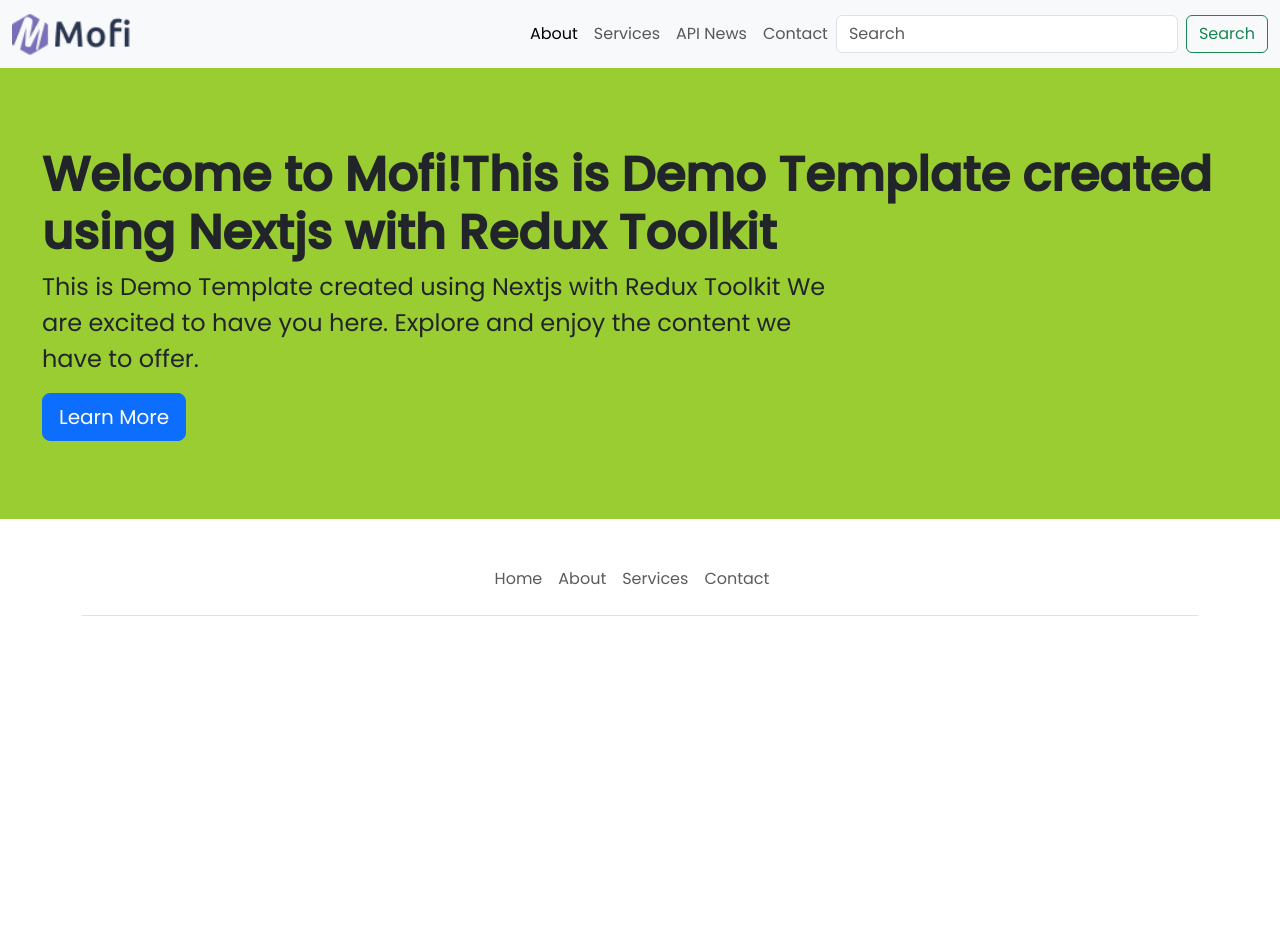
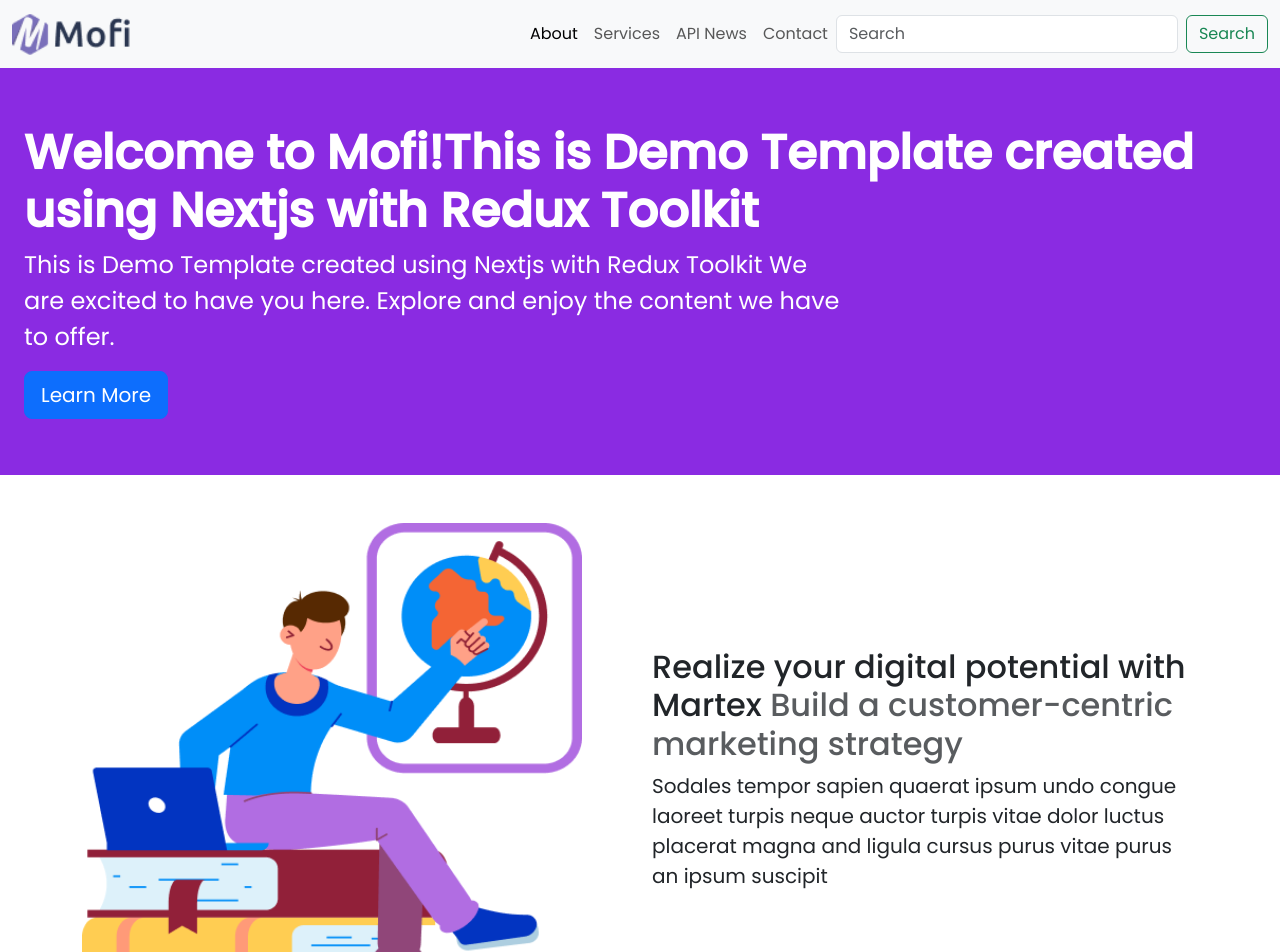
Before and after one commit to trajashekar423/nextjswithredux-fulltemplate, a Next.js app: page /about in a window 1280 px wide. Shown: the top 952 px of the page. Before the commit the page ends 800 px from the top, so only its background shows below. Built offline with nearby package versions, Linux system fonts and the light colour scheme.

Commit message:
changes complted

```diff
--- a/next.config.mjs
+++ b/next.config.mjs
@@ -1,4 +1,13 @@
 /** @type {import('next').NextConfig} */
-const nextConfig = {};
+const nextConfig = {images: {
+    remotePatterns: [
+      {
+        protocol: 'https',
+        hostname: 'tailwindui.com',
+        port: '',
+        pathname: '/account123/**',
+      },
+    ],
+  },};
 
 export default nextConfig;
--- a/src/app/about/page.js
+++ b/src/app/about/page.js
@@ -3,19 +3,20 @@
 import Image from 'next/image';
 import React from 'react'
 import { useSelector } from 'react-redux';
-import styles from '../css/service.module.css';
+import styles from '../css/about.module.css';
 function About() {
   const servicepageContent = useSelector((state) => state.content.servicepageContent);
   const {introduction,servicesimages} = servicepageContent;
   const homepageContent = useSelector((state) => state.content.homepageContent);
-  const {welcomeMessage,herocontent,button1} = homepageContent;
+  const {welcomeMessage,herocontent,button1,bannerlogo,images} = homepageContent;
+
   return (
-    <div>
+    <div >
+      <section className={styles.aboutbanner}>
         <div className='container-fluid'>
             <div className='row'>
-                <div className={styles.nomargin}>
-                    <div className='servicebanner'>
-                    <div className={styles.servicebanner}>
+                    <div className='aboutbanner py-2'>
+                    <div className={styles.aboutbanner}>
       <div className="container-fluid py-5">
         <h1 className="display-5 fw-bold">{welcomeMessage}{herocontent}</h1>
         <p className="col-md-8 fs-4">{herocontent} {introduction}</p>
@@ -24,10 +25,32 @@ function About() {
       </div>
     </div>
                     </div>
-                </div>
+
             </div>
 
         </div>
+        </section>
+
+<div className='container mt-5'>
+<div class="row featurette align-items-center">
+      <div class="col-md-6 order-md-2">
+        <h2 class="">Realize your digital potential with Martex <span class="text-body-secondary">Build a customer-centric marketing strategy</span></h2>
+        <p class="lead">Sodales tempor sapien quaerat ipsum undo congue laoreet turpis neque auctor turpis vitae dolor luctus placerat magna and ligula cursus purus vitae purus an ipsum suscipit
+
+</p>
+      </div>
+      <div class="col-md-6 order-md-1">
+      {servicesimages.map(servicesimages => (
+            <div key={servicesimages.id} className='col-sm-12'>
+            <Image src={servicesimages.About} alt="alt" width={500} height={545}
+            />
+        </div>
+          ))}
+      </div>
+    </div>
+</div>
+
+
 
     </div>
   );
--- a/src/app/contact/page.js
+++ b/src/app/contact/page.js
@@ -3,7 +3,7 @@
 import Maps from './maps';
 import { useDispatch, useSelector } from 'react-redux';
 import { setContactForm, submitContactForm } from '../store/contentSlice';
-
+import styles from '../css/contact.module.css';
 const ContactPage = () => {
   const dispatch = useDispatch();
   const contactForm = useSelector((state) => state.content.contactForm);
@@ -22,13 +22,15 @@ const ContactPage = () => {
   return (
     <div>
 
-   <div class="p-5 mb-4 bg-body-tertiary rounded-3">
-      <div class="container-fluid py-5">
-        <h1 class="display-5 fw-bold">{contactheading}</h1>
-        <p class="col-md-8 fs-4">Using a series of utilities, you can create this jumbotron, just like the one in previous versions of Bootstrap. Check out the examples below for how you can remix and restyle it to your liking.</p>
-        <button class="btn btn-primary btn-lg" type="button">Example button</button>
+   <section className={styles.contactbanner}>
+   <div className="p-5 mb-4 ">
+      <div className="container-fluid py-5">
+        <h1 className="display-5 fw-bold">{contactheading}</h1>
+        <p className="col-md-8 fs-4">Using a series of utilities, you can create this jumbotron, just like the one in previous versions of Bootstrap. Check out the examples below for how you can remix and restyle it to your liking.</p>
+        <button className="btn btn-primary btn-lg" type="button">Readmore</button>
       </div>
     </div>
+    </section>
     <div className='container'>
       <div className='row'>
         <div className='col-sm-6'>
--- /dev/null
+++ b/src/app/css/about.module.css
@@ -0,0 +1,4 @@
+.aboutbanner{
+    background-color:blueviolet;
+    color: #fff;
+}
--- /dev/null
+++ b/src/app/css/contact.module.css
@@ -0,0 +1,3 @@
+.contactbanner {
+    background-color: sandybrown;
+}
--- a/src/app/store/contentSlice.js
+++ b/src/app/store/contentSlice.js
@@ -23,7 +23,7 @@ const initialState = {
           }
         ],
         featuredArticles: [
-          { id: 1, title: 'How to Use Next.js', summary: 'Learn the basics of Next.js and how to get started.' },
+          { id: 1, title: 'Solution that grows with you', summary: 'Sodales tempor sapien quaerat ipsum undo congue laoreet turpis neque auctor turpis vitae dolor luctus placerat magna and ligula cursus purus vitae purus an ipsum suscipit' },
           { id: 2, title: 'Understanding Redux Toolkit', summary: 'A deep dive into Redux Toolkit and its benefits.' },
           { id: 3, title: 'Building Modern Web Apps', summary: 'Best practices for building modern web applications.' },
         ],
@@ -43,7 +43,8 @@ const initialState = {
             url:'/images/about_12.png',
             logo:'/images/landing_logo.png',
             service1:'/images/1.jpg',
-            bannerimage:'/images/team-banner2.jpg'
+            bannerimage:'/images/team-banner2.jpg',
+            server:'/images/server.jpg'
           }
         ],
 
@@ -68,6 +69,7 @@ const initialState = {
     {
       team:'/images/team-banner2.jpg',
       server:'/images/server.png',
+      About:'/images/aboutbg.png',
 
     }
   ]
```
Also changed, not shown: public/images/aboutbg.png (renamed from public/images/about_12.png).
